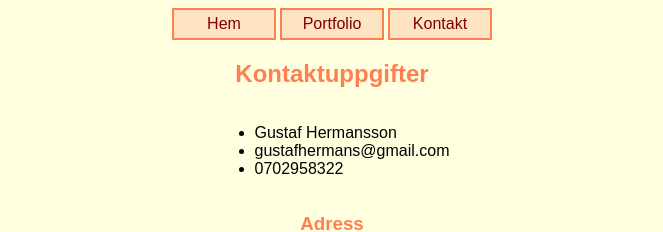
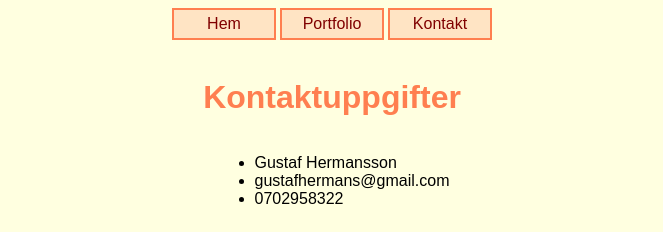
Before and after one commit to guroSG/gurosg.github.io, a plain HTML site: page contact.html in a window 1280 px wide. Shown: the top 232 px of the page, without its empty margins (308-971 px from the left). Drawn offline with Linux system fonts and the light colour scheme; a web font is replaced by a local one.

Commit message:
Update contact.html

```diff
--- a/contact.html
+++ b/contact.html
@@ -16,7 +16,8 @@
       </nav>
     </div>
     <div class = center>
-    <h2>Kontaktuppgifter</h2>
+    <br>
+    <h1>Kontaktuppgifter</h1>
     <div class = lista>
     <ul class = change-display>
         <li>Gustaf Hermansson</li>
```
